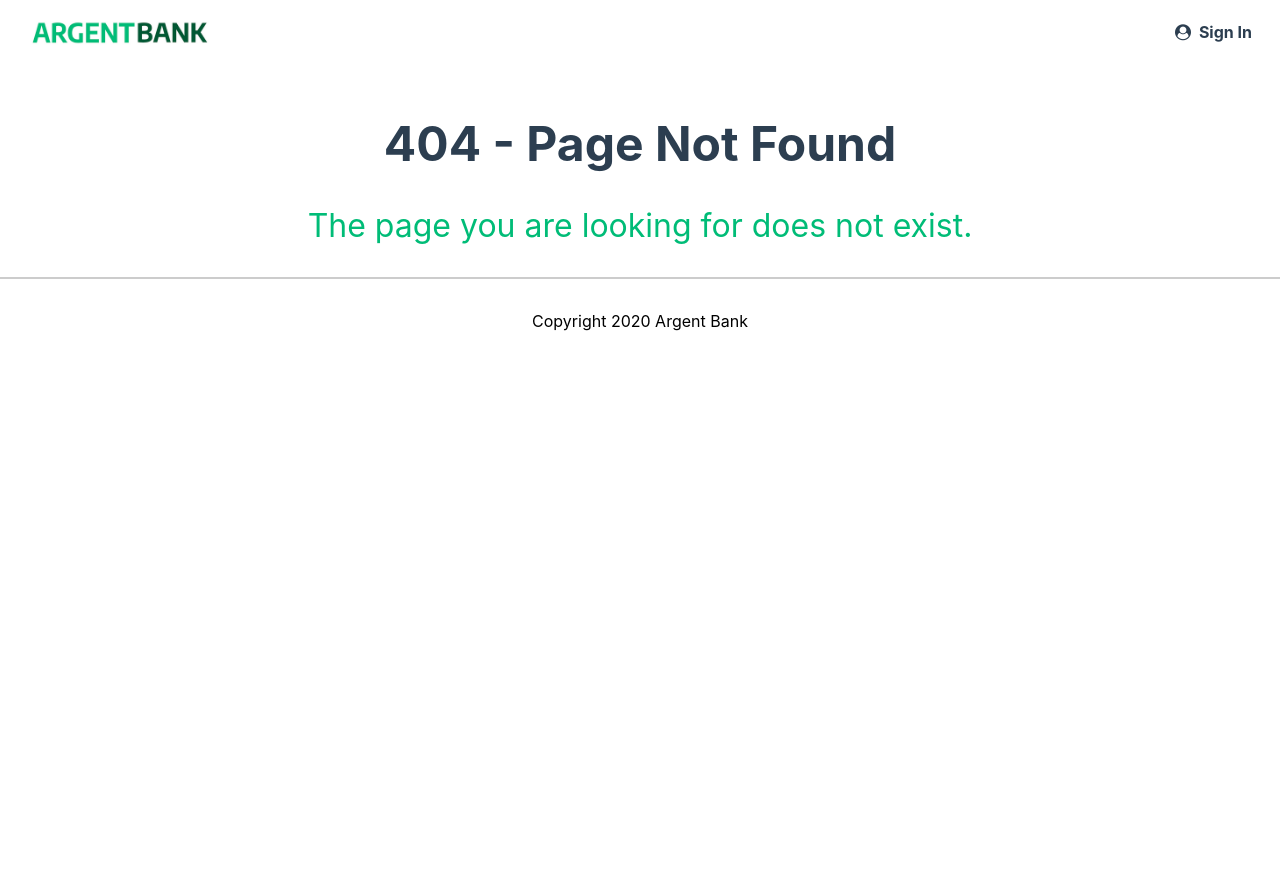
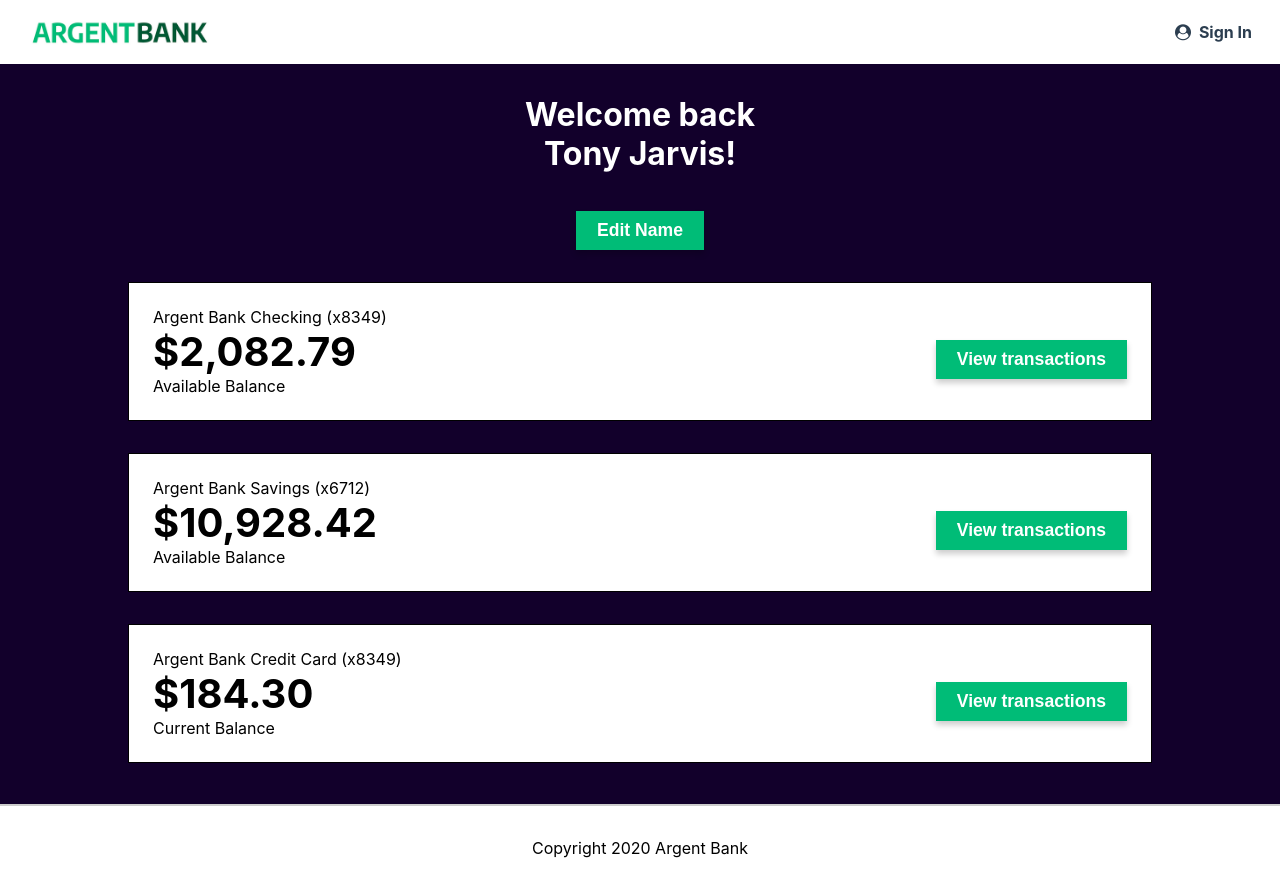
Before and after one commit to Samisateurr/Argent-Bank-Samuel, a React (Create React App) app: page /user in a window 1280 px wide. Before the commit this address had no page. Before the commit the page ends 800 px from the top, so only its background shows below. Built offline with nearby package versions, Linux system fonts and the light colour scheme.

Commit message:
feat : page user

```diff
--- a/src/App.js
+++ b/src/App.js
@@ -2,6 +2,7 @@ import React from 'react';
 import { BrowserRouter as Router, Route, Routes } from 'react-router-dom';
 import Home from './pages/Home';
 import SignIn from './pages/SignIn';
+import User from './pages/User';
 import NotFound from './pages/NotFound';
 import 'font-awesome/css/font-awesome.min.css';
 
@@ -11,6 +12,7 @@ function App() {
       <Routes>
         <Route path="/" element={<Home />} />
         <Route path="/sign-in" element={<SignIn />} />
+        <Route path="/user" element={<User />} />
         <Route path="*" element={<NotFound />} />
       </Routes>
     </Router>
--- /dev/null
+++ b/src/components/common/Account/Account.jsx
@@ -0,0 +1,20 @@
+import React from 'react';
+import '../Account/Account.scss';
+import Button from '../../../components/common/Button/Button';
+
+const Account = ({ title, amount, description }) => {
+  return (
+    <section className="account">
+      <div className="account-content-wrapper">
+        <h3 className="account-title">{title}</h3>
+        <p className="account-amount">{amount}</p>
+        <p className="account-amount-description">{description}</p>
+      </div>
+      <div className="account-content-wrapper cta">
+        <Button className="transaction-button">View transactions</Button>
+      </div>
+    </section>
+  );
+};
+
+export default Account;
--- /dev/null
+++ b/src/components/common/Account/Account.scss
@@ -0,0 +1,63 @@
+.account {
+    display: flex;
+    justify-content: space-between;
+    align-items: center;
+    border: 1px solid black;
+    background-color: #fff;
+    width: 80%;
+    margin: 0 auto;
+    padding: 1.5rem;
+    box-sizing: border-box;
+    text-align: left;
+    margin-bottom: 2rem;
+    flex-direction: column;
+  }
+
+  .account-content-wrapper {
+    width: 100%;
+  }
+
+  .account-content-wrapper.cta {
+    display: flex;
+    justify-content: flex-end;
+    width: 100%;
+  }
+
+  .transaction-button {
+    display: block;
+    width: 200px;
+    padding: 8px;
+    font-size: 1.1rem;
+    font-weight: bold;
+    margin-top: 1rem;
+    border-color: #00bc77;
+    background-color: #00bc77;
+    color: #fff;
+  }
+
+  .account-amount {
+    margin: 0;
+    font-size: 2.5rem;
+    font-weight: bold;
+  }
+
+  .account-amount-description {
+    margin: 0;
+  }
+
+  .account-title {
+    margin: 0;
+    padding: 0;
+    font-size: 1rem;
+    font-weight: normal;
+  }
+
+  @media (min-width: 720px) {
+    .account {
+      flex-direction: row;
+    }
+
+    .account-content-wrapper.cta {
+      flex: 0;
+    }
+  }
--- a/src/components/common/Button/Button.scss
+++ b/src/components/common/Button/Button.scss
@@ -1,7 +1,7 @@
 .custom-button {
-    display: block;
-    width: 100%;
-    padding: 8px;
+    display: inline-block;
+    width: auto;
+    padding: 8px 20px;
     font-size: 1.1rem;
     font-weight: bold;
     margin-top: 1rem;
@@ -10,10 +10,14 @@
     color: #fff;
     cursor: pointer;
     transition: background-color 0.3s, border-color 0.3s;
+    white-space: nowrap;
+    box-shadow: 0 4px 6px rgba(0, 0, 0.2, 0.2);
 
     &:hover {
       background-color: darken(#00bc77, 10%);
       border-color: darken(#00bc77, 10%);
+      box-shadow: 0 6px 8px rgba(0, 0, 0, 0.2);
+      transform: scale(1.01);
     }
 
     &:focus {
--- a/src/components/layout/Nav/Nav.scss
+++ b/src/components/layout/Nav/Nav.scss
@@ -22,6 +22,7 @@
 
       &:hover {
         text-decoration: underline;
+        color: #00bc77;
       }
 
       .fa {
--- /dev/null
+++ b/src/helpers/accountData.js
@@ -0,0 +1,19 @@
+const accountData = [
+    {
+      title: 'Argent Bank Checking (x8349)',
+      amount: '$2,082.79',
+      description: 'Available Balance',
+    },
+    {
+      title: 'Argent Bank Savings (x6712)',
+      amount: '$10,928.42',
+      description: 'Available Balance',
+    },
+    {
+      title: 'Argent Bank Credit Card (x8349)',
+      amount: '$184.30',
+      description: 'Current Balance',
+    },
+  ];
+
+  export default accountData;
--- a/src/pages/SignIn.jsx
+++ b/src/pages/SignIn.jsx
@@ -1,4 +1,5 @@
 import React, { useState } from 'react';
+import { useNavigate } from 'react-router-dom';
 import InputField from '../components/common/InputField/InputField';
 import Nav from '../components/layout/Nav/Nav';
 import Footer from '../components/layout/Footer/Footer';
@@ -8,6 +9,7 @@ import '../pages/SignIn.scss';
 const SignIn = () => {
   const [username, setUsername] = useState('');
   const [password, setPassword] = useState('');
+  const navigate = useNavigate(); // Hook for navigation
 
   const handleUsernameChange = (e) => setUsername(e.target.value);
   const handlePasswordChange = (e) => setPassword(e.target.value);
@@ -15,6 +17,8 @@ const SignIn = () => {
   const handleSubmit = (e) => {
     e.preventDefault();
     // Handle sign-in logic here
+    // After successful sign-in, redirect to User page
+    navigate('/user');
   };
 
   return (
--- a/src/pages/SignIn.scss
+++ b/src/pages/SignIn.scss
@@ -7,8 +7,8 @@
     label {
       font-weight: bold;
       margin-bottom: 0.5rem;
-      font-size: 1rem; // Adjust the font size if necessary
-      color: #2c3e50; // Same color as the main text
+      font-size: 1rem;
+      color: #2c3e50;
     }
 
     input {
@@ -19,8 +19,8 @@
       transition: border-color 0.3s;
 
       &:focus {
-        border-color: #00bc77; // Highlight color on focus
-        outline: none; // Remove default outline
+        border-color: #00bc77;
+        outline: none;
       }
     }
   }
--- /dev/null
+++ b/src/pages/User.jsx
@@ -0,0 +1,36 @@
+import React from 'react';
+import Nav from '../components/layout/Nav/Nav';
+import Footer from '../components/layout/Footer/Footer';
+import Account from '../components/common/Account/Account';
+import accountData from '../../src/helpers/accountData';
+import Button from '../components/common/Button/Button';
+import '../pages/User.scss';
+
+const User = () => {
+  return (
+    <>
+      <Nav />
+      <main className="main bg-dark">
+        <div className="header">
+          <h1>Welcome back<br />Tony Jarvis!</h1>
+          <Button className="edit-button">Edit Name</Button>
+        </div>
+        <h2 className="sr-only">Accounts</h2>
+        <div className="accounts-container">
+          {accountData.map((account, index) => (
+            <Account
+              key={index}
+              title={account.title}
+              amount={account.amount}
+              description={account.description}
+              ButtonComponent={<Button className="transaction-button">View transactions</Button>}
+            />
+          ))}
+        </div>
+      </main>
+      <Footer />
+    </>
+  );
+};
+
+export default User;
--- /dev/null
+++ b/src/pages/User.scss
@@ -0,0 +1,86 @@
+.main {
+    flex: 1;
+    display: flex;
+    flex-direction: column;
+    align-items: center;
+  }
+
+  .header {
+    color: #fff;
+    margin-bottom: 2rem;
+    text-align: center; /* Center align the header */
+  }
+
+  .accounts-container {
+    display: flex;
+    flex-direction: column;
+    align-items: center;
+    width: 100%;
+  }
+
+  /* Reuse Account.scss styles for account sections */
+  .account {
+    display: flex;
+    flex-direction: column; /* Ensure items are stacked vertically */
+    justify-content: space-between;
+    align-items: center;
+    border: 1px solid black;
+    background-color: #fff;
+    width: 80%;
+    margin: 0 auto;
+    padding: 1.5rem;
+    box-sizing: border-box;
+    text-align: left;
+    margin-bottom: 2rem;
+  }
+
+  .account-amount {
+    margin: 0;
+    font-size: 2.5rem;
+    font-weight: bold;
+  }
+
+  .account-amount-description {
+    margin: 0;
+  }
+
+  .account-title {
+    margin: 0;
+    padding: 0;
+    font-size: 1rem;
+    font-weight: normal;
+  }
+
+  .account-content-wrapper {
+    width: 100%;
+  }
+
+  .transaction-button {
+    display: block;
+    width: 100%;
+    padding: 8px;
+    font-size: 1.1rem;
+    font-weight: bold;
+    margin-top: 1rem;
+    border-color: #00bc77;
+    background-color: #00bc77;
+    color: #fff;
+  }
+
+  .edit-button {
+    border-color: #00bc77;
+    background-color: #00bc77;
+    color: #fff;
+    font-weight: bold;
+    padding: 10px;
+  }
+
+  @media (min-width: 720px) {
+    .account {
+      flex-direction: row;
+    }
+
+    .transaction-button {
+      width: 200px;
+    }
+  }
```
Lines whose indentation alone changed are shown as unchanged.
